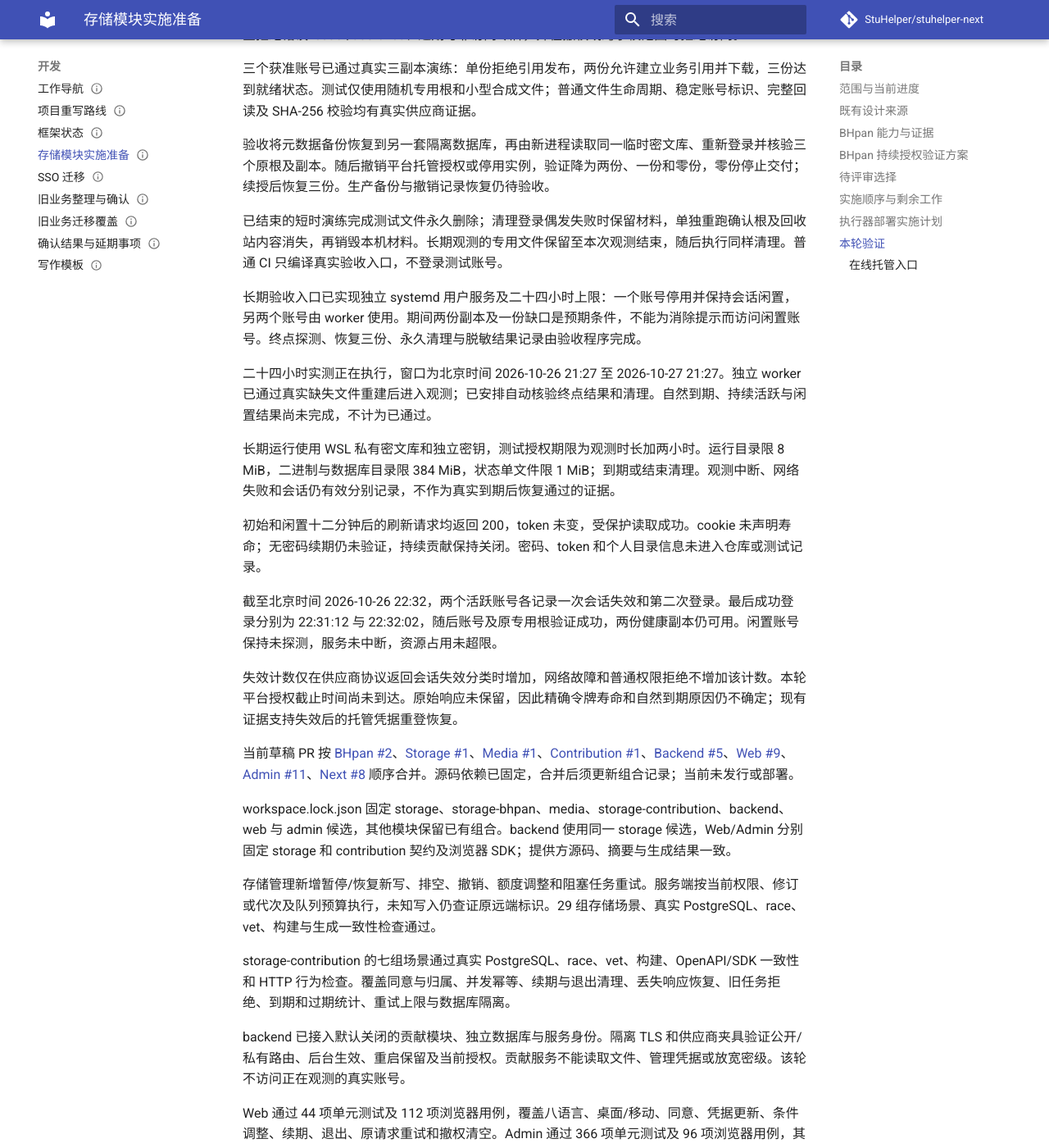
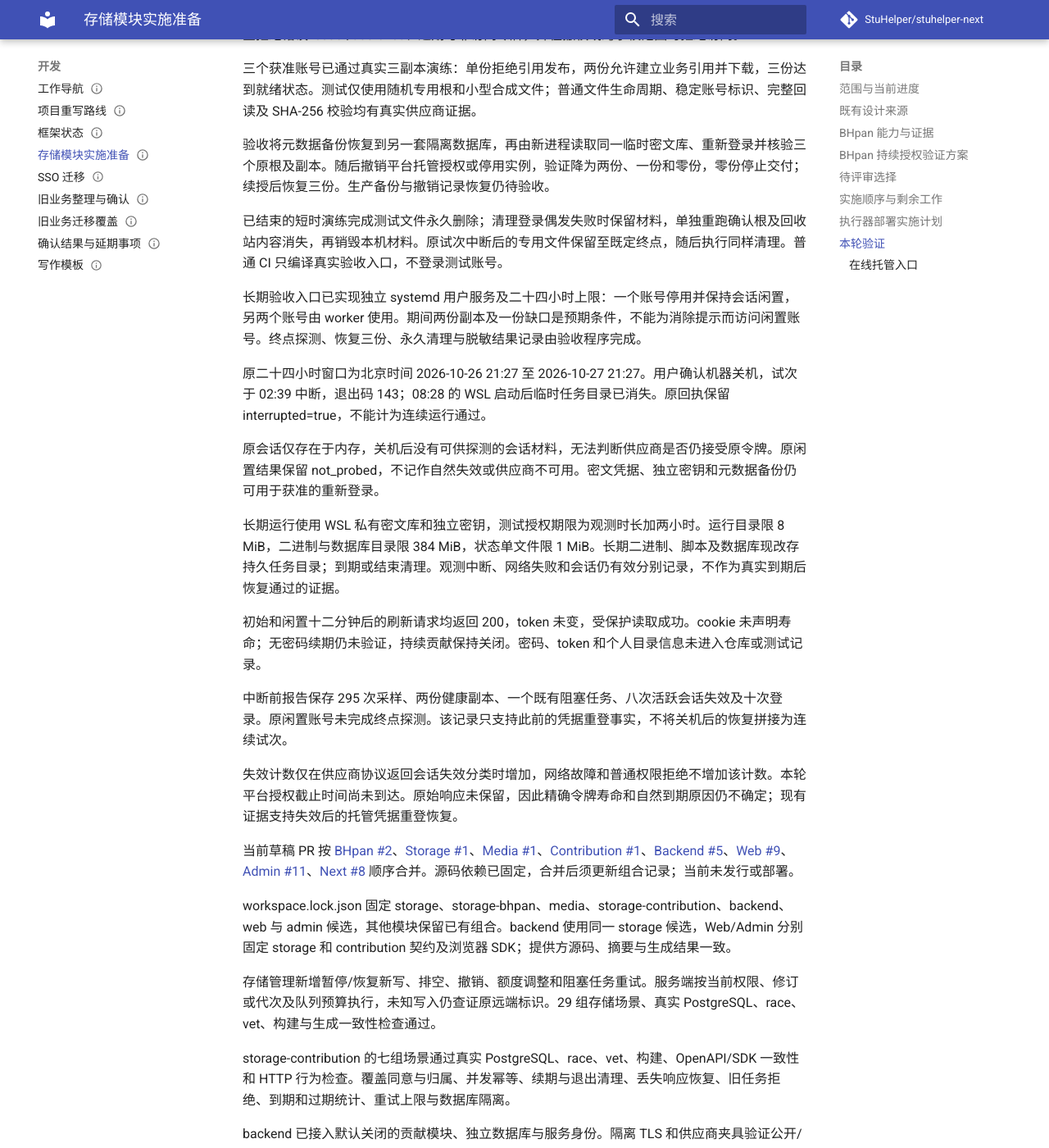
Before and after one commit to StuHelper/stuhelper-next, an MkDocs documentation site: the page built from docs/development/storage-module.md, in a window 1280 px wide and 1400 px high, scrolled down 7760 px. Shown: the whole window at 82% size. Built offline with MkDocs 1.6.1 and Material for MkDocs 9.7.7, drawn with Linux system fonts in a browser that asks for light colours; comment, search, counter and statistics services are not loaded; some of the changed text lies outside the part shown.

Commit message:
docs(storage): record shutdown interruption and credential recovery

```diff
--- a/docs/development/storage-module.md
+++ b/docs/development/storage-module.md
@@ -58,7 +58,7 @@
 
 固定提交的 `auth.go` 在一个 SSO 登录回调分支调用 `refreshToken`，随后读取 token 并查询文档库验证会话；这不证明后台可持续续期。`client.go` 仅持有内存会话，未提供持久化或公开续期入口；`Close` 只清除本地状态，不等于供应商撤销授权。
 
-backend 已实现加密托管凭据及重启后重新登录，随后由连接层恢复同一账号与专用根。三个真实账号已通过此恢复路径。长期观测已记录两个活跃账号会话失效后的自动重登，具体证据见本轮验证；完整二十四小时试次和无密码续期仍待验收。
+backend 已实现加密托管凭据及重启后重新登录，随后由连接层恢复同一账号与专用根。三个真实账号已通过此恢复路径。长期观测已记录活跃账号失效后的自动重登，随后因关机中断。获准恢复后三账号重登及三副本校验通过；完整二十四小时试次和无密码续期仍待验收。
 
 ## BHpan 持续授权验证方案
 
@@ -167,17 +167,19 @@
 
 验收将元数据备份恢复到另一套隔离数据库，再由新进程读取同一临时密文库、重新登录并核验三个原根及副本。随后撤销平台托管授权或停用实例，验证降为两份、一份和零份，零份停止交付；续授后恢复三份。生产备份与撤销记录恢复仍待验收。
 
-已结束的短时演练完成测试文件永久删除；清理登录偶发失败时保留材料，单独重跑确认根及回收站内容消失，再销毁本机材料。长期观测的专用文件保留至本次观测结束，随后执行同样清理。普通 CI 只编译真实验收入口，不登录测试账号。
+已结束的短时演练完成测试文件永久删除；清理登录偶发失败时保留材料，单独重跑确认根及回收站内容消失，再销毁本机材料。原试次中断后的专用文件保留至既定终点，随后执行同样清理。普通 CI 只编译真实验收入口，不登录测试账号。
 
 长期验收入口已实现独立 systemd 用户服务及二十四小时上限：一个账号停用并保持会话闲置，另两个账号由 worker 使用。期间两份副本及一份缺口是预期条件，不能为消除提示而访问闲置账号。终点探测、恢复三份、永久清理与脱敏结果记录由验收程序完成。
 
-二十四小时实测正在执行，窗口为北京时间 2026-10-26 21:27 至 2026-10-27 21:27。独立 worker 已通过真实缺失文件重建后进入观测；已安排自动核验终点结果和清理。自然到期、持续活跃与闲置结果尚未完成，不计为已通过。
+原二十四小时窗口为北京时间 2026-10-26 21:27 至 2026-10-27 21:27。用户确认机器关机，试次于 02:39 中断，退出码 143；08:28 的 WSL 启动后临时任务目录已消失。原回执保留 interrupted=true，不能计为连续运行通过。
 
-长期运行使用 WSL 私有密文库和独立密钥，测试授权期限为观测时长加两小时。运行目录限 8 MiB，二进制与数据库目录限 384 MiB，状态单文件限 1 MiB；到期或结束清理。观测中断、网络失败和会话仍有效分别记录，不作为真实到期后恢复通过的证据。
+原会话仅存在于内存，关机后没有可供探测的会话材料，无法判断供应商是否仍接受原令牌。原闲置结果保留 not_probed，不记作自然失效或供应商不可用。密文凭据、独立密钥和元数据备份仍可用于获准的重新登录。
+
+长期运行使用 WSL 私有密文库和独立密钥，测试授权期限为观测时长加两小时。运行目录限 8 MiB，二进制与数据库目录限 384 MiB，状态单文件限 1 MiB。长期二进制、脚本及数据库现改存持久任务目录；到期或结束清理。观测中断、网络失败和会话仍有效分别记录，不作为真实到期后恢复通过的证据。
 
 初始和闲置十二分钟后的刷新请求均返回 200，token 未变，受保护读取成功。cookie 未声明寿命；无密码续期仍未验证，持续贡献保持关闭。密码、token 和个人目录信息未进入仓库或测试记录。
 
-截至北京时间 2026-10-26 22:32，两个活跃账号各记录一次会话失效和第二次登录。最后成功登录分别为 22:31:12 与 22:32:02，随后账号及原专用根验证成功，两份健康副本仍可用。闲置账号保持未探测，服务未中断，资源占用未超限。
+中断前报告保存 295 次采样、两份健康副本、一个既有阻塞任务、八次活跃会话失效及十次登录。原闲置账号未完成终点探测。该记录只支持此前的凭据重登事实，不将关机后的恢复拼接为连续试次。
 
 失效计数仅在供应商协议返回会话失效分类时增加，网络故障和普通权限拒绝不增加该计数。本轮平台授权截止时间尚未到达。原始响应未保留，因此精确令牌寿命和自然到期原因仍不确定；现有证据支持失效后的托管凭据重登恢复。
 
@@ -189,7 +191,7 @@
 
 storage-contribution 的七组场景通过真实 PostgreSQL、race、vet、构建、OpenAPI/SDK 一致性和 HTTP 行为检查。覆盖同意与归属、并发幂等、续期与退出清理、丢失响应恢复、旧任务拒绝、到期和过期统计、重试上限与数据库隔离。
 
-backend 已接入默认关闭的贡献模块、独立数据库与服务身份。隔离 TLS 和供应商夹具验证公开/私有路由、后台生效、重启保留及当前授权。贡献服务不能读取文件、管理凭据或放宽密级。该轮不访问正在观测的真实账号。
+backend 已接入默认关闭的贡献模块、独立数据库与服务身份。隔离 TLS 和供应商夹具验证公开/私有路由、后台生效、重启保留及当前授权。贡献服务不能读取文件、管理凭据或放宽密级。该轮贡献装配使用隔离夹具，不访问真实账号。
 
 Web 通过 44 项单元测试及 112 项浏览器用例，覆盖八语言、桌面/移动、同意、凭据更新、条件调整、续期、退出、原请求重试和撤权清空。Admin 通过 366 项单元测试及 96 项浏览器用例，其中存储、贡献和托管各 32 项。
 
@@ -197,11 +199,17 @@
 
 浏览器验收使用明确 HTTP 夹具，不连接真实 BHpan。/storage、/contributions 和 /storage-accounts 页面已实现，但实际浏览器登录与向 backend 传递访问令牌尚未装配，默认返回未登录或不可用。该工作不改变 Next SSO。
 
-正在执行的二十四小时观测继续使用启动时冻结的 backend 4ed8887 与 storage 84fbb86，不因新增业务候选而重启或升级。终点报告须按观测清单核对该组合；两个测试阶段的结果分别归档。
+原观测固定 backend 4ed8887 与 storage 84fbb86。用户确认关机并明确要求立即恢复后，以 backend c24a2a9 与 storage d0f8661 恢复原测试实例和根。恢复记录与原中断回执分开保存，清理脚本版本另行核对。
+
+北京时间 2026-10-27 08:43，三个账号通过现存授权凭据重登，三份副本完成新的核验、逐份内容校验及网关下载。恢复未延长授权或重新开户。独立 worker 已重新运行，当前预期为三份健康副本，不再保留闲置会话试验。
+
+清理定时器安排在原终点后的 21:28 停止 worker，并核验、永久删除本次专用根和测试文件，再停止数据库并销毁材料。元数据备份较旧可能遗留一份合成修复文件，清理先逐份校验内容；出现未知文件时保留现场。
+
+中断保护新增五项离线脚本测试，覆盖持久目录、禁止重开原观测、终点前拒绝清理、回执源码与时间核验，以及清理失败保留材料。恢复入口使用单独的显式授权开关，普通 CI 只编译真实账号入口。
 
 观测在首轮定期校验时发现旧调度仍为停用实例建任务，任务在供应商调用前被授权检查拒绝。只读账本确认阻塞归属闲置实例，活跃两份仍健康，闲置账号未被探测。原始阻塞和降级计数保留，不能据此宣称全程无故障。
 
-新候选已过滤不满足当前准入的定期校验，并覆盖撤销、未授权、到期及重新授权恢复。修复只通过隔离 PostgreSQL 验证，不热更新观测程序、不修改实测账本；原试次继续收集会话寿命和终点恢复证据。
+新候选已过滤不满足当前准入的定期校验，并覆盖撤销、未授权、到期及重新授权恢复。调度修复通过隔离 PostgreSQL 验证，未热更新原观测进程。关机后的获准恢复使用新候选与独立恢复数据库，原阻塞和中断记录保留。
 
 剩余业务包括课程资料权益、完整应用身份与会话、目录授权选集及 S3/COS adapter。Next SSO 按当前安排保持不动；生产前还需真实跨期、审计归档、生产备份与撤销恢复、保留清理、多进程预算和压力基准。
 
@@ -219,6 +227,6 @@
 
 /storage-accounts 用户页提交后清空账号和密码，未知结果只查询原申请标识。管理员页没有凭据输入，可按原修订恢复。两端均支持八语言、键盘操作、移动布局、空数据、失败恢复和撤权清空，SDK 与契约固定到同一 storage 提交。
 
-本轮真实 PostgreSQL、凭据库与供应商夹具覆盖并发幂等、账号去重、失败保留旧凭据、重启恢复、撤销竞态和登录预算。二十四小时观测仍使用启动时冻结的源码组合，未因新业务重启服务或访问闲置账号。
+本轮真实 PostgreSQL、凭据库与供应商夹具覆盖并发幂等、账号去重、失败保留旧凭据、重启恢复、撤销竞态和登录预算。在线托管实现未触碰原观测试次；关机后的真实恢复按上述单独授权及源码组合记录。
 
 账本已提交而候选凭据尚未激活时，该实例临时拒绝传输。恢复原申请会核对已提交修订，再激活候选；不会新建目录或自动扩大用户授权。
--- a/workspace.lock.json
+++ b/workspace.lock.json
@@ -53,7 +53,7 @@
     },
     "backend": {
       "repository": "https://github.com/StuHelper/stuhelper-backend.git",
-      "revision": "5ca1fb8d5d7e3bf54725b727247003f4d1bff801",
+      "revision": "f46c5f9727adb5cdd959a41d6ad8e60fd052bee0",
       "dirty": false
     },
     "tooling": {
```
